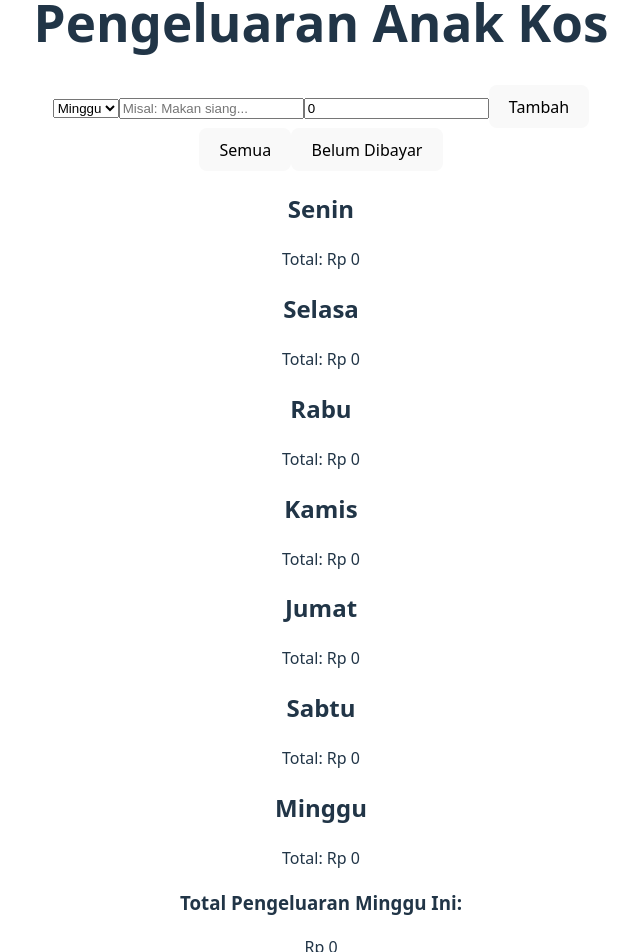
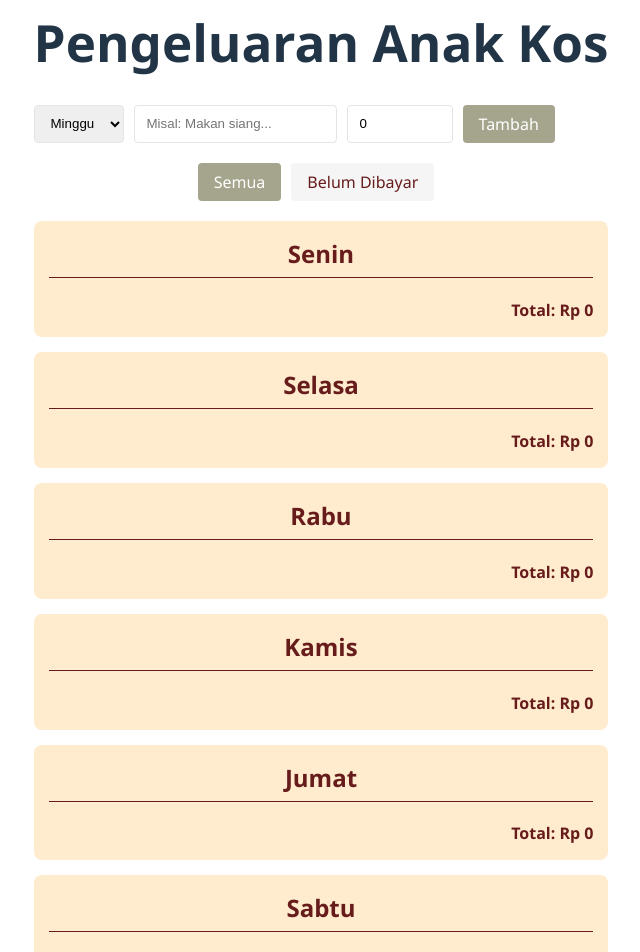
Before and after one commit to olostevenpanggabean/32-pbk-uts--233510828, a Vue app: page / in a window 1280 px wide. Shown: the part 72-1024 px from the top of the page, without its empty margins (319-959 px from the left). Built offline with nearby package versions, Linux system fonts and the light colour scheme.

Commit message:
style: add complete stylesheet

```diff
--- a/src/components/utspart2.vue
+++ b/src/components/utspart2.vue
@@ -122,5 +122,119 @@ onMounted(() => {
 </template>
 
 <style>
+.expense-tracker {
+  max-width: 600px;
+  margin: 0 auto;
+  padding: 20px;
+  font-family: 'Segoe UI', Tahoma, Geneva, Verdana, sans-serif;
+}
 
+.controls {
+  display: flex;
+  gap: 10px;
+  margin-bottom: 20px;
+  flex-wrap: wrap;
+}
+
+.controls select, .controls input {
+  padding: 8px 12px;
+  border: 1px solid #e5e4e4;
+  border-radius: 4px;
+}
+
+.controls input[type="number"] {
+  width: 80px;
+}
+
+button {
+  padding: 8px 16px;
+  background-color: #A5A58D;
+  color: white;
+  border: none;
+  border-radius: 4px;
+  cursor: pointer;
+}
+
+.filter-buttons {
+  margin-bottom: 20px;
+}
+
+.filter-buttons button {
+  background-color:     whitesmoke;
+  color: #671c1c;
+  margin-right: 10px;
+}
+
+.filter-buttons button.active {
+  background-color: #A5A58D;
+  color: white;
+}
+
+.day-section {
+  background-color: blanchedalmond;
+  color: #671c1c;
+  padding: 15px;
+  border-radius: 8px;
+  margin-bottom: 15px;
+}
+
+.day-section h2 {
+  margin-top: 0;
+  color: #671c1c;
+  border-bottom: 1px solid #671c1c;
+  padding-bottom: 5px;
+}
+
+ul {
+  list-style: none;
+  padding: 0;
+}
+
+li {
+  display: flex;
+  align-items: center;
+  padding: 8px 0;
+  border-bottom: 1px solid #2F4F4F;
+}
+
+.completed .expense-text {
+  text-decoration: line-through;
+  color: #2F4F4F;
+}
+
+.amount {
+  font-weight: bold;
+  color: black;
+  margin-left: 10px;
+}
+
+.delete-btn {
+  margin-left: auto;
+  background-color: #671c1c;
+  padding: 2px 8px;
+  border-radius: 50%;
+}
+
+.day-total {
+  text-align: right;
+  font-weight: bold;
+  margin-top: 10px;
+}
+
+.week-total {
+  background-color: #A5A58D;
+  color:whitesmoke;
+  padding: 15px;
+  border-radius: 8px;
+  text-align: center;
+}
+
+.week-total h3 {
+  margin-top: 0;
+}
+
+.week-total p {
+  font-size: 24px;
+  margin-bottom: 0;
+}
 </style>
```
